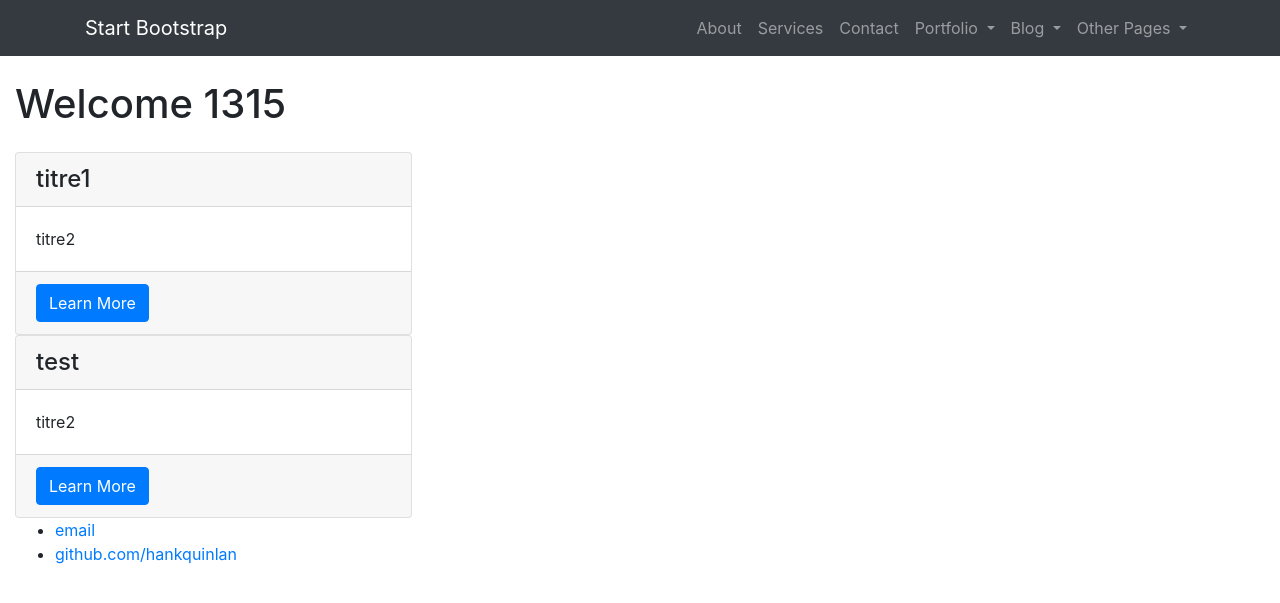
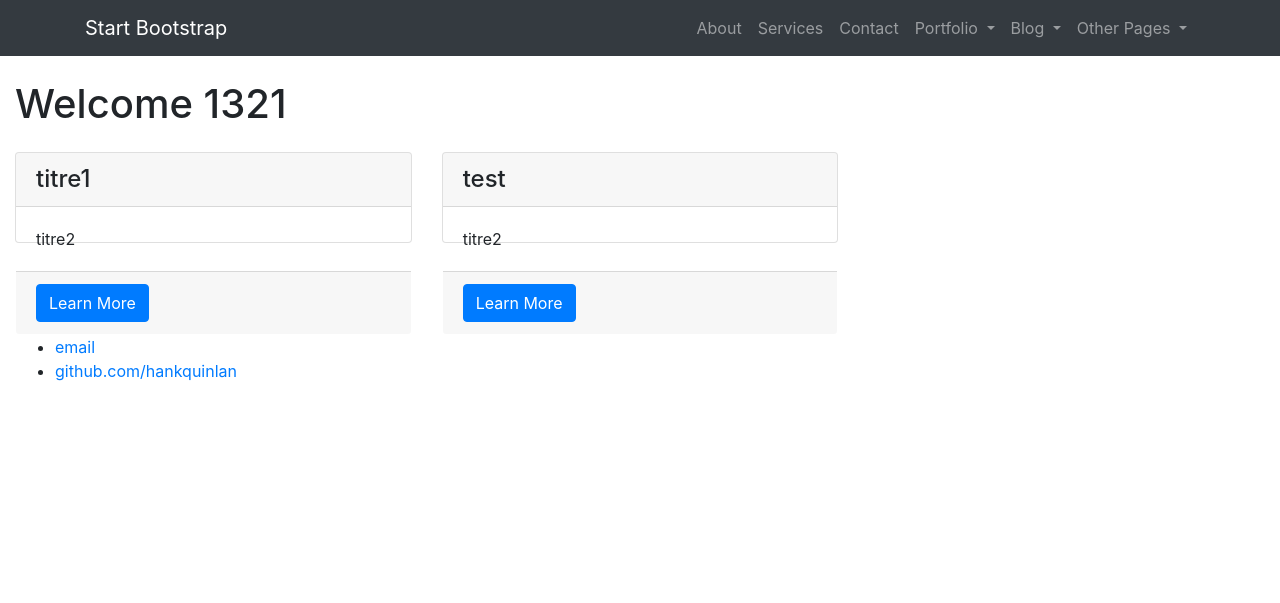
Before and after one commit to OrgaEvolutions/Nathoup.github.io, a Jekyll site: the page built from index.html, in a window 1280 px wide. Shown: the top 603 px of the page. Built offline with Jekyll 4.4.1, drawn with Linux system fonts in a browser that asks for light colours.

Commit message:
Update index.html

```diff
--- a/index.html
+++ b/index.html
@@ -2,12 +2,12 @@
 layout: default
 ---
 
-<h1 class="my-4">Welcome 1315</h1>
+<h1 class="my-4">Welcome 1321</h1>
 
 <div class="row">
-	<div class="col-lg-4 col-md-4">
+	{% for post in site.pages %}{% if post.layout=="post" %}
+		<div class="col-lg-4 col-md-4">
 
-		{% for post in site.pages %}{% if post.layout=="post" %}
 			<div class="card h-50">
 				<h4 class="card-header">{{ post.title }}</h4>
 				<div class="card-body">
@@ -17,6 +17,7 @@ layout: default
 					<a href="{{ post.url }}" class="btn btn-primary">Learn More</a>
 				</div>
 			</div>
-		{% endif %}{% endfor %}
-	</div>
+		</div>
+	{% endif %}{% endfor %}
+
 </div>
```
